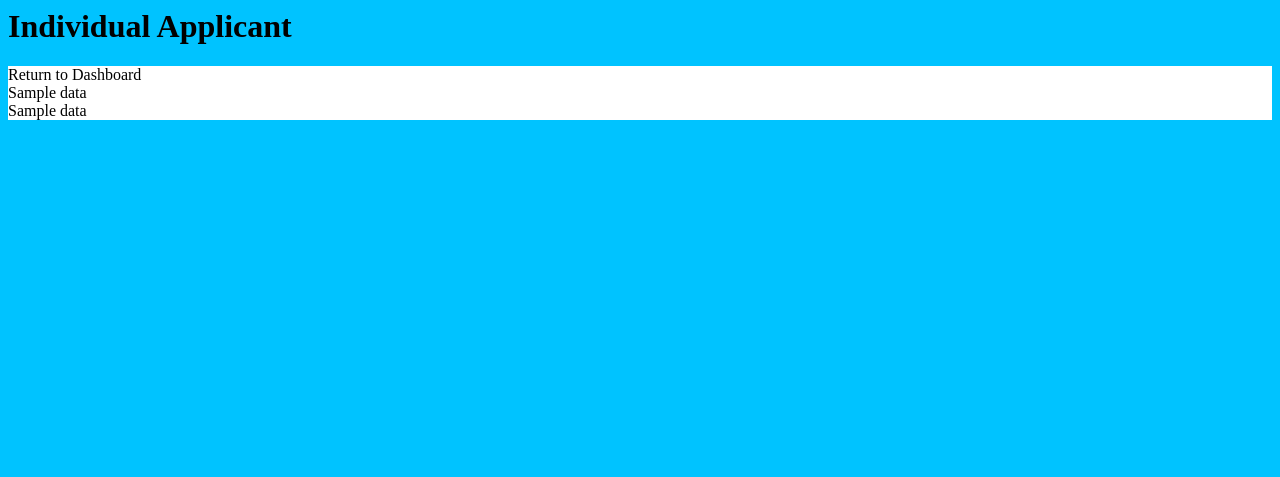
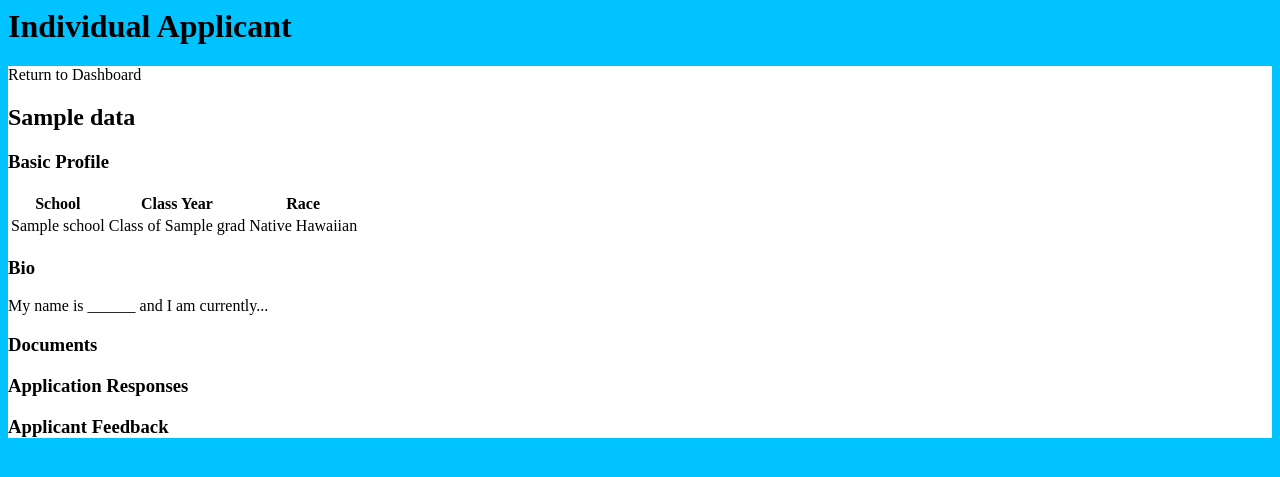
Before and after one commit to kimbotsao/CUclubapps, a Flask app: template templates/applicant.html in a window 1280 px wide. Shown: the top 477 px of the page. Run offline with Flask 2, Linux system fonts and the light colour scheme; the template is opened without the code that fills it: most values are stand-ins (such as "Sample title", 1, 10 or a date in 2020).

Commit message:
Added some of the different sections. May need more data

```diff
--- a/templates/applicant.html
+++ b/templates/applicant.html
@@ -9,9 +9,41 @@
       <div class="boxed">
         <div>Return to Dashboard</div>
         <div>
-          <div>{{data['name']}}</div>
+          <div>
+            <h2>{{data['name']}}</h2>
+          </div>
         </div>
-        <div>{{data}}</div>
+        <h3>Basic Profile</h3>
+        <div>
+          <table>
+            <tr>
+              <th>School</th>
+              <th>Class Year</th>
+              <th>Race</th>
+            </tr>
+            <tr>
+              <td>{{data['school']}}</td>
+              <td>Class of {{data['grad']}}</td>
+              <td>Native Hawaiian</td>
+            </tr>
+          </table>
+        </div>
+        <h3>
+          Bio
+        </h3>
+        <div>
+          My name is ______ and I am currently...
+        </div>
+        <h3>
+          Documents
+        </h3>
+        <h3>
+          Application Responses
+        </h3>
+        <h3>
+          Applicant Feedback
+        </h3>
+
 
       </div>
 
```
